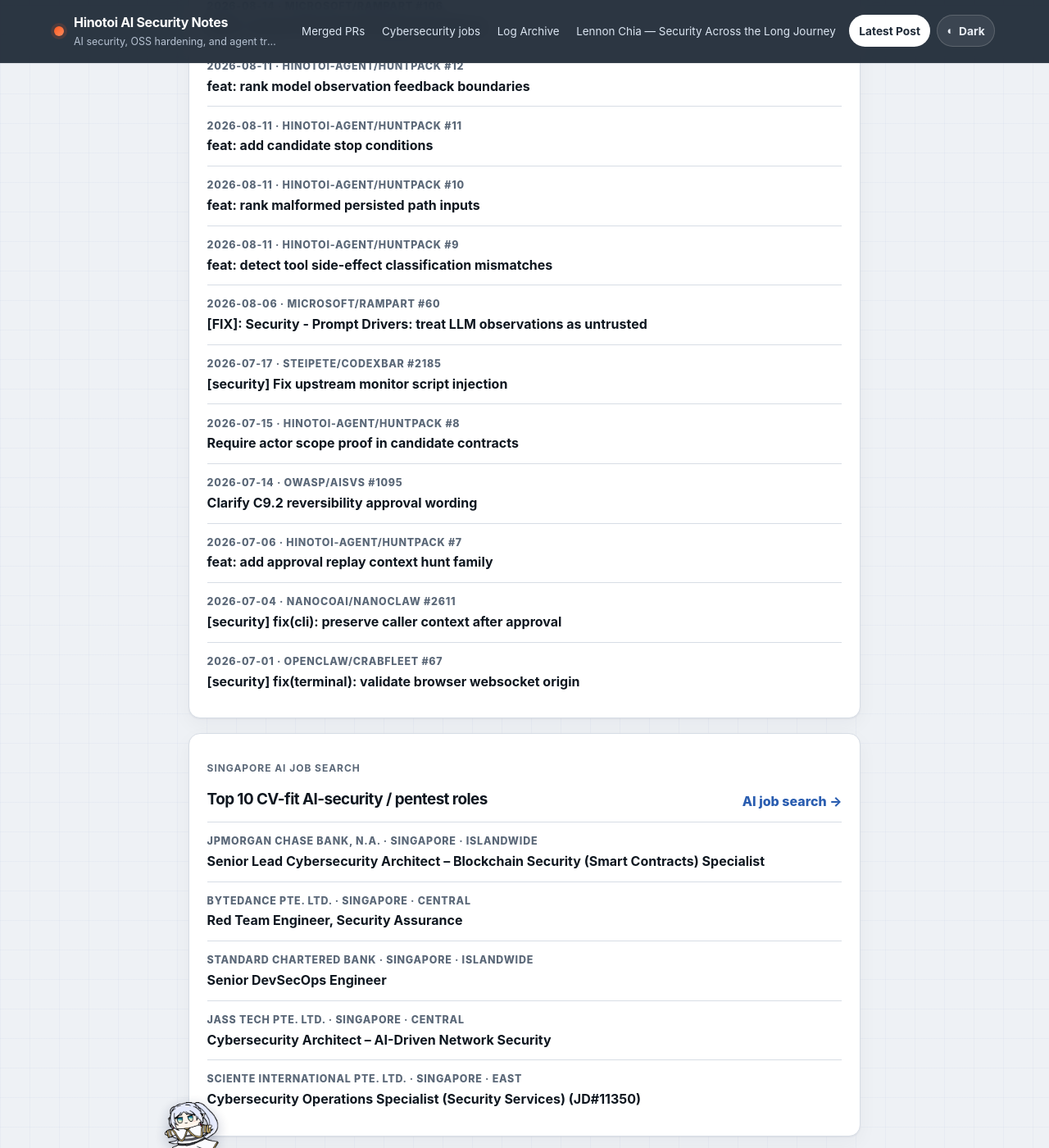
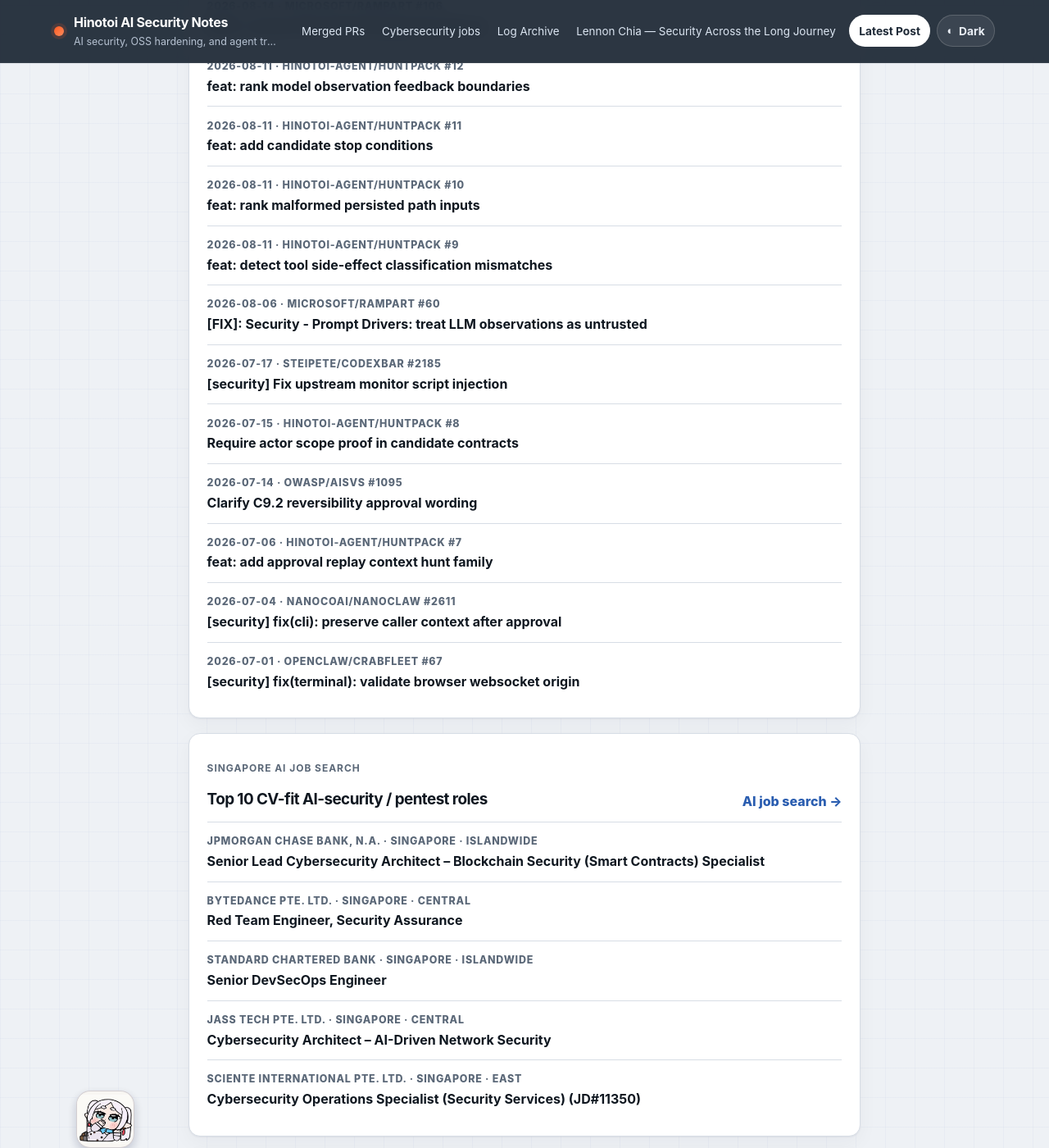
Before and after one commit to Hinotoi-agent/Hinotoi-agent.github.io, a Jekyll site: the page built from index.md, in a window 1280 px wide and 1400 px high, scrolled down 570 px. Shown: the whole window at 82% size. Built offline with Jekyll 4.4.1, drawn with Linux system fonts in a browser that asks for light colours.

Commit message:
feat: use uploaded Frieren route icon

```diff
--- a/_layouts/default.html
+++ b/_layouts/default.html
@@ -144,9 +144,8 @@
       </footer>
     </div>
 
-    <!-- Source: https://tenor.com/view/frieren-spinning-maxgames331535-frieren-gif-4459624335380198027 -->
     <div class="journey-party-route" aria-hidden="true">
-      <img class="journey-party-art" src="{{ '/assets/img/frieren-spinning-icon.gif' | relative_url }}" width="200" height="179" alt="">
+      <img class="journey-party-art" src="{{ '/assets/img/frieren-shy-route-icon.jpg' | relative_url }}" width="498" height="434" alt="">
     </div>
 
     <script>
--- a/assets/css/style.scss
+++ b/assets/css/style.scss
@@ -3583,38 +3583,42 @@
   .frieren-portfolio .anime-portrait-halo { inset: -7%; }
 }
 
-/* Spinning Frieren crossing the lower edge. */
+/* A small Frieren icon crossing the lower edge. */
 .journey-party-route {
   position: fixed;
-  left: -7rem;
+  left: -6rem;
   bottom: env(safe-area-inset-bottom, 0px);
   z-index: 35;
-  width: clamp(72px, 6vw, 90px);
+  width: clamp(68px, 5.5vw, 84px);
   pointer-events: none;
   will-change: left;
-  animation: journey-party-cross 26s linear infinite;
+  animation: journey-party-cross 42s linear infinite;
 }
 .journey-party-art {
   display: block;
   width: 100%;
   height: auto;
-  aspect-ratio: 200 / 179;
+  aspect-ratio: 1;
   object-fit: contain;
+  border: 1px solid rgba(150, 141, 156, 0.38);
+  border-radius: 24%;
   opacity: 0.98;
-  filter: drop-shadow(0 5px 8px rgba(32, 43, 83, 0.28));
+  background: #f8f6f2;
+  box-shadow: 0 5px 12px rgba(32, 43, 83, 0.22);
 }
 :root[data-theme="dark"] .journey-party-art {
-  filter: drop-shadow(0 6px 10px rgba(0, 0, 0, 0.5));
+  border-color: rgba(207, 204, 221, 0.45);
+  box-shadow: 0 6px 14px rgba(0, 0, 0, 0.46);
 }
 @keyframes journey-party-cross {
-  from { left: -7rem; }
+  from { left: -6rem; }
   to { left: calc(100vw + 1rem); }
 }
 
 @media (max-width: 720px) {
   .journey-party-route {
-    width: 64px;
-    animation-duration: 20s;
+    width: 60px;
+    animation-duration: 32s;
   }
 }
 @media (prefers-reduced-motion: reduce) {
```
Also changed, not shown: assets/img/frieren-shy-route-icon.jpg (added), assets/img/frieren-spinning-icon.gif (deleted).
